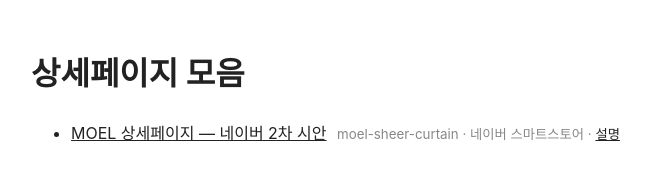
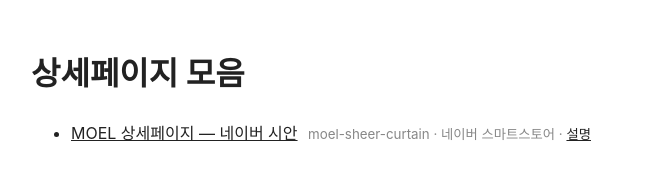
Before and after one commit to megablind-kr/fabric-aneuk, a plain HTML site: page index.html in a window 1280 px wide. Shown: the whole page, without its empty margins (249-899 px from the left). Drawn offline with Linux system fonts and the light colour scheme.

Commit message:
제목에서 '2차' 삭제 (네이버 시안)
Co-Authored-By: Claude Opus 5.5 <noreply@anthropic.com>

```diff
--- a/index.html
+++ b/index.html
@@ -2,5 +2,5 @@
 <title>상세페이지 모음</title><style>body{font:16px/1.6 -apple-system,sans-serif;max-width:720px;margin:48px auto;padding:0 16px;color:#222}
 li{margin:10px 0}small{color:#888;margin-left:6px}a{color:#222}</style></head>
 <body><h1>상세페이지 모음</h1><ul>
-<li><a href="moel-sheer-curtain/naver/index.html">MOEL 상세페이지 — 네이버 2차 시안</a> <small>moel-sheer-curtain · 네이버 스마트스토어 · <a href="moel-sheer-curtain/naver/README.md">설명</a></small></li>
+<li><a href="moel-sheer-curtain/naver/index.html">MOEL 상세페이지 — 네이버 시안</a> <small>moel-sheer-curtain · 네이버 스마트스토어 · <a href="moel-sheer-curtain/naver/README.md">설명</a></small></li>
 </ul></body></html>
```
Also changed, not shown: moel-sheer-curtain/naver/index.html (+1 -1 lines), 2 other files.
